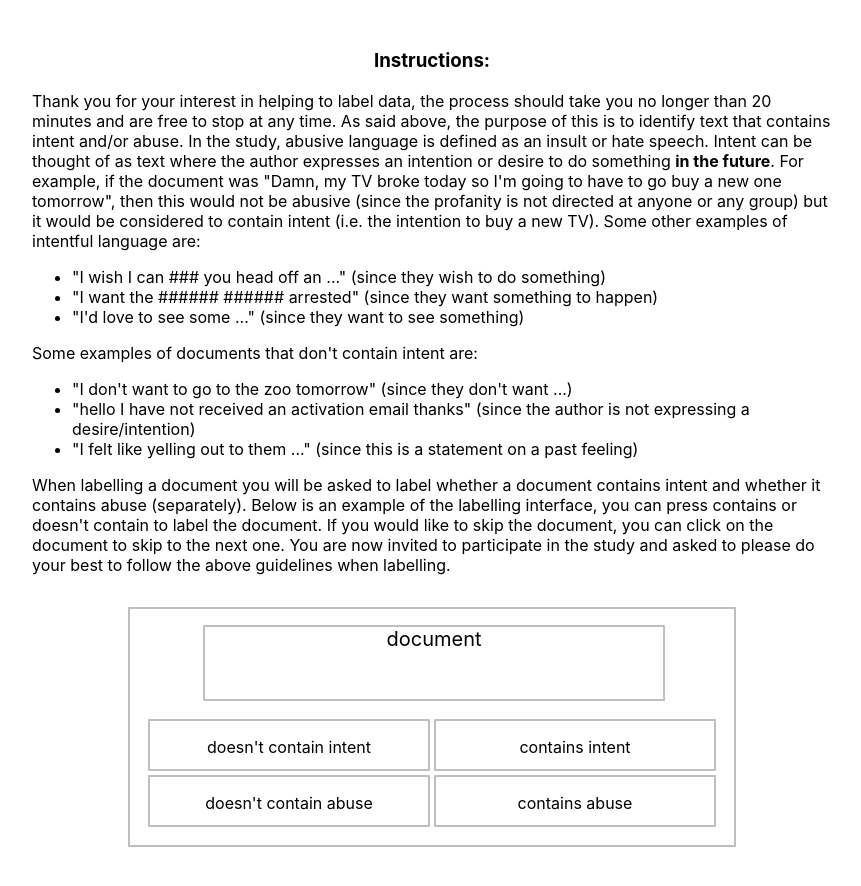
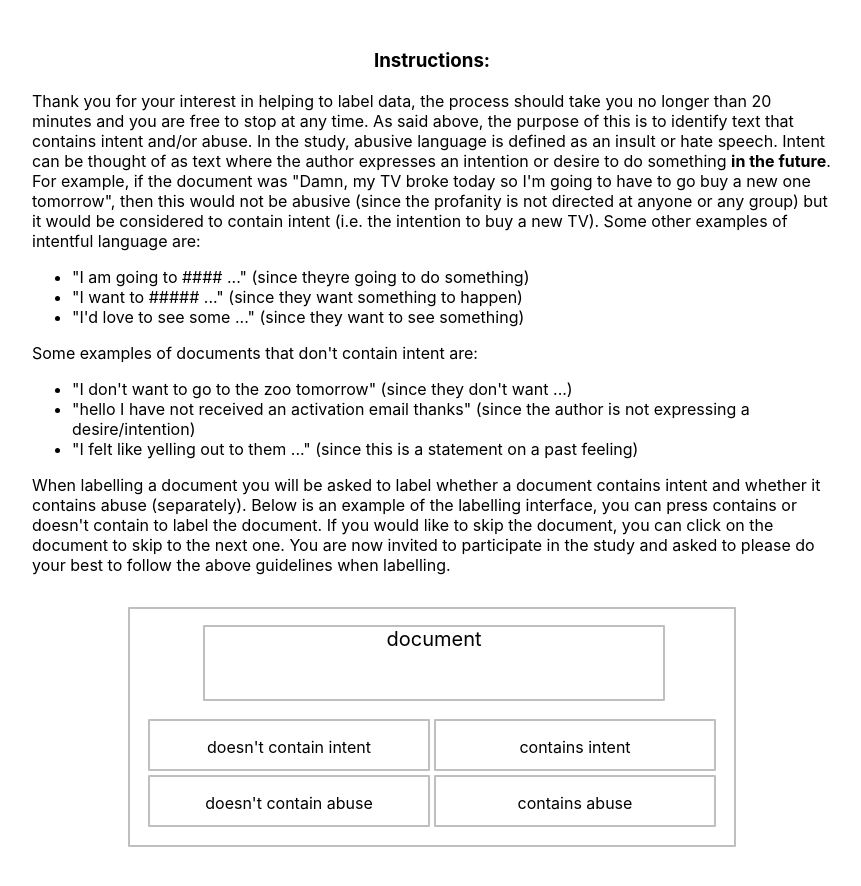
Before and after one commit to simonsben/Intent-Labeller, a React (Create React App) app: page / in a window 1280 px wide. Shown: the part 995-1881 px from the top of the page, without its empty margins (208-1069 px from the left). Built offline with nearby package versions, Linux system fonts and the light colour scheme.

Commit message:
Language update

```diff
--- a/src/components/information.jsx
+++ b/src/components/information.jsx
@@ -64,7 +64,7 @@ const Instructions = props => {
     const header = 'Instructions:';
     const body = (
         <Fragment>
-            Thank you for your interest in helping to label data, the process should take you no longer than 20 minutes and are free to stop at any time.
+            Thank you for your interest in helping to label data, the process should take you no longer than 20 minutes and you are free to stop at any time.
             As said above, the purpose of this is to identify text that contains intent and/or abuse.
             In the study, abusive language is defined as an insult or hate speech.
             Intent can be thought of as text where the author expresses an intention or desire to do something <b>in the future</b>.
@@ -72,8 +72,8 @@ const Instructions = props => {
             Some other examples of intentful language are:
 
             <ul>
-                <li>"I wish I can ### you head off an ..." (since they wish to do something) </li>
-                <li>"I want the ###### ###### arrested" (since they want something to happen) </li>
+                <li>"I am going to #### ..." (since theyre going to do something) </li>
+                <li>"I want to ##### ..." (since they want something to happen) </li>
                 <li>"I'd love to see some ..." (since they want to see something) </li>
             </ul>
 
```
